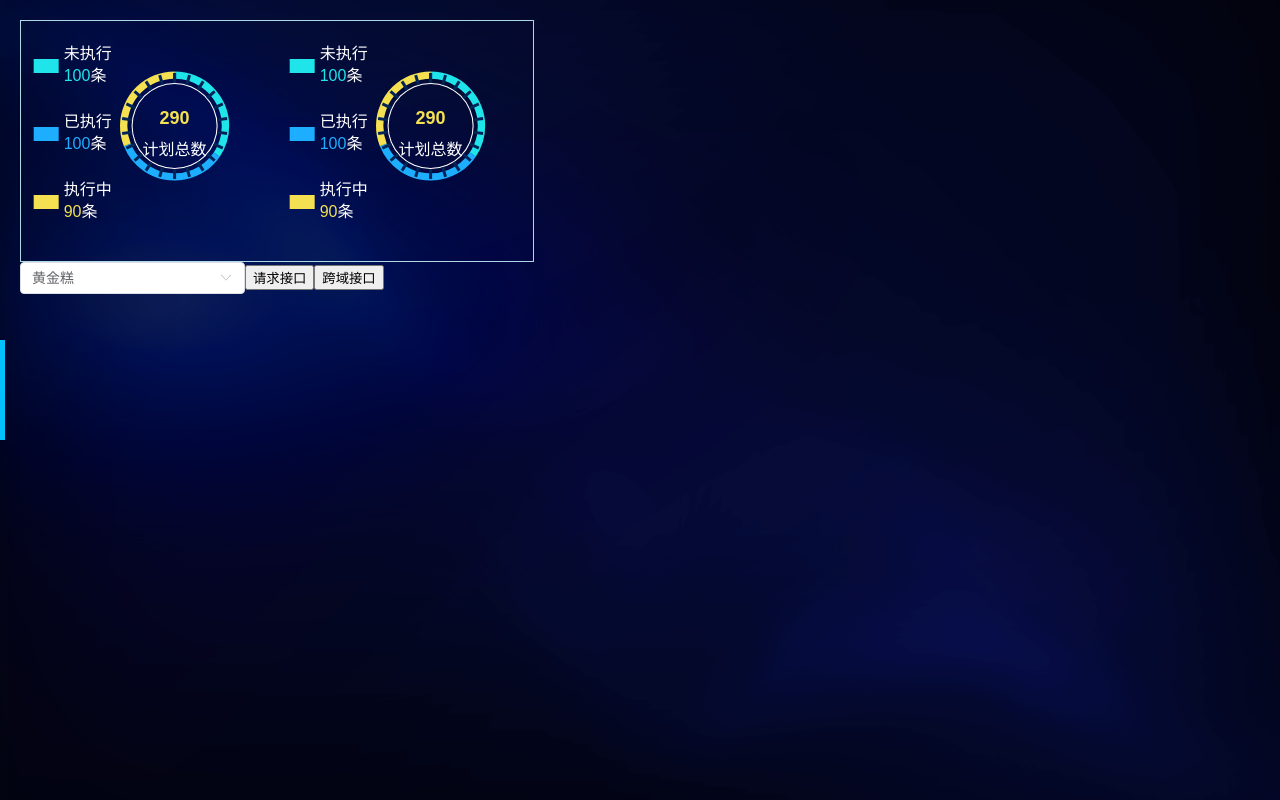
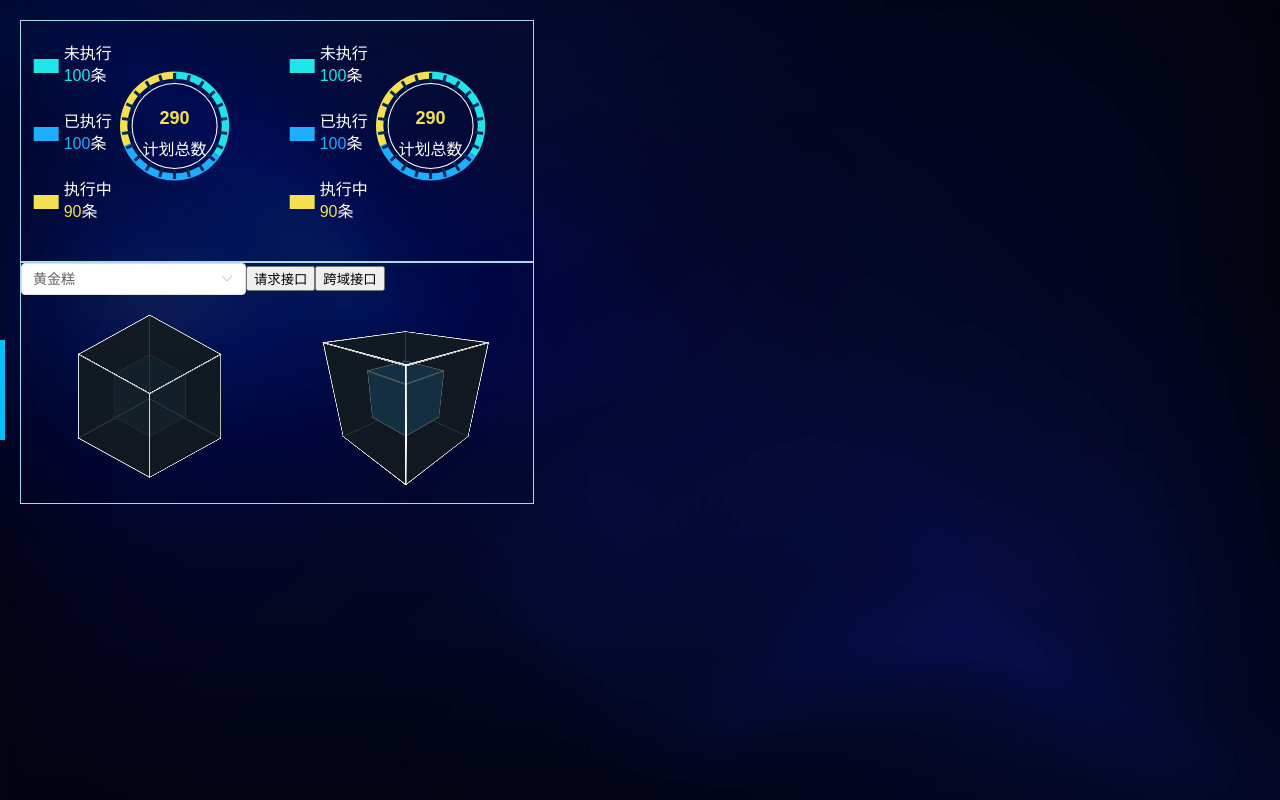
Before and after one commit to jiajinjuan2019/vue3-ts, a Vue app: page / in a window 1280 px wide. Built offline with nearby package versions, Linux system fonts and the light colour scheme.

Commit message:
3d盒子

```diff
--- a/src/view/home/index.vue
+++ b/src/view/home/index.vue
@@ -78,7 +78,7 @@ export default {
     .one{
       width: 40%;
       height: 100%;
-      .vue3pie{
+      .vue3pie, .elementsele{
         width: 100%;
         height: 30%;
         border: 1px solid lightblue;
--- a/src/view/home/module/eleSelect.vue
+++ b/src/view/home/module/eleSelect.vue
@@ -12,11 +12,50 @@
     </el-select>
     <button @click="getRequestData">请求接口</button>
     <button @click="getRequestData2">跨域接口</button>
+    <!-- <div class="circle">111111111</div> -->
+    <div class="centerbox">
+      <div class="demo-cube">
+        <ul class="cube-inner">
+          <li class="top"></li>
+          <li class="bottom"></li>
+          <li class="front"></li>
+          <li class="back"></li>
+          <li class="right"></li>
+          <li class="left"></li>
+        </ul>
+        <ul class="cube">
+          <li class="top"></li>
+          <li class="bottom"></li>
+          <li class="front"></li>
+          <li class="back"></li>
+          <li class="right"></li>
+          <li class="left"></li>
+        </ul>
+      </div>
+      <div class="demo-cube perspective">
+        <ul class="cube-inner">
+          <li class="top"></li>
+          <li class="bottom"></li>
+          <li class="front"></li>
+          <li class="back"></li>
+          <li class="right"></li>
+          <li class="left"></li>
+        </ul>
+        <ul class="cube">
+          <li class="top"></li>
+          <li class="bottom"></li>
+          <li class="front"></li>
+          <li class="back"></li>
+          <li class="right"></li>
+          <li class="left"></li>
+        </ul>
+      </div>
+    </div>
   </div>
 </template>
 <script lang="ts">
 import { ref } from "vue";
-import request  from '../../../utils/request'
+import request from "../../../utils/request";
 export default {
   setup() {
     let options = [
@@ -42,17 +81,17 @@ export default {
         label: "北京烤鸭",
       },
     ];
-    let $fetch = request.feach
-    let $instance = request.instance
+    let $fetch = request.feach;
+    let $instance = request.instance;
     let value = ref("选项1");
     function getRequestData() {
-      console.log('基本接口配置');
+      console.log("基本接口配置");
       $fetch.get("/mock/70/home/jjbj").then((res) => {
         console.log(111111, res);
       });
     }
     function getRequestData2() {
-      console.log('跨域接口配置');
+      console.log("跨域接口配置");
       $instance.get("/api/warning/number").then((res) => {
         console.log(111111, res);
       });
@@ -61,7 +100,7 @@ export default {
       options,
       value,
       getRequestData,
-      getRequestData2
+      getRequestData2,
     };
   },
 };
@@ -70,5 +109,118 @@ export default {
 .eleSelect {
   width: 100%;
   height: 100%;
+  .circle {
+    width: 100px;
+    height: 100px;
+    background-color: aqua;
+    clip-path: circle(80% at top);
+  }
+  ul {
+    padding: 0;
+    list-style: none;
+  }
+  .perspective {
+    transform-style: preserve-3d;
+    perspective: 200px;
+    transform: rotateX(10deg);
+  }
+  .demo-cube {
+    position: relative;
+    width: 100%;
+    height: 200px;
+    margin: auto;
+    .cube-inner {
+      position: absolute;
+      top: 50%;
+      left: 50%;
+      margin: -25px 0 0 -25px;
+      transform-style: preserve-3d;
+      transform-origin: 25px 25px;
+      transform: rotateX(-33.5deg) rotateY(45deg);
+      animation: fastspin 6s ease-in-out infinite 2s;
+      li {
+        position: absolute;
+        display: block;
+        width: 50px;
+        height: 50px;
+        background: #175d96;
+        border: 1px solid #fff;
+      }
+      .top {
+        transform: rotateX(90deg) translateZ(25px);
+      }
+      .bottom {
+        transform: rotateX(-90deg) translateZ(25px);
+      }
+      .front {
+        transform: translateZ(25px);
+      }
+      .back {
+        transform: rotateX(-180deg) translateZ(25px);
+      }
+      .left {
+        transform: rotateY(-90deg) translateZ(25px);
+      }
+      .right {
+        transform: rotateY(90deg) translateZ(25px);
+      }
+    }
+    .cube {
+      display: block;
+      position: absolute;
+      top: 50%;
+      left: 50%;
+      margin: -50px 0 0 -50px;
+      transform-style: preserve-3d;
+      transform-origin: 50px 50px;
+      transform: rotateX(-33.5deg) rotateY(45deg);
+      animation: slowspin 6s ease-in-out infinite 2s;
+
+      li {
+        position: absolute;
+        display: block;
+        width: 100px;
+        height: 100px;
+        background: rgba(19, 27, 31, 0.7);
+        border: 1px solid #fff;
+      }
+      .top {
+        transform: rotateX(90deg) translateZ(50px);
+      }
+      .bottom {
+        transform: rotateX(-90deg) translateZ(50px);
+      }
+      .front {
+        transform: translateZ(50px);
+      }
+      .back {
+        transform: rotateX(-180deg) translateZ(50px);
+      }
+      .left {
+        transform: rotateY(-90deg) translateZ(50px);
+      }
+      .right {
+        transform: rotateY(90deg) translateZ(50px);
+      }
+    }
+  }
+  @keyframes fastspin {
+    0% {
+      transform: rotateX(-33.5deg) rotateY(45deg);
+    }
+    40%,
+    to {
+      transform: rotateX(-33.5deg) rotateY(-315deg);
+    }
+  }
+  @keyframes slowspin {
+    0% {
+      transform: rotateX(-33.5deg) rotateY(45deg);
+    }
+    40%,
+    to {
+      transform: rotateX(-33.5deg) rotateY(315deg);
+    }
+  }
 }
 </style>
--- a/vite.config.ts
+++ b/vite.config.ts
@@ -14,5 +14,7 @@ export default defineConfig({
         rewrite: (path) => path.replace(/^\/api/, '')
       }
     }
+  },
+  build: {
   }
 })
```
